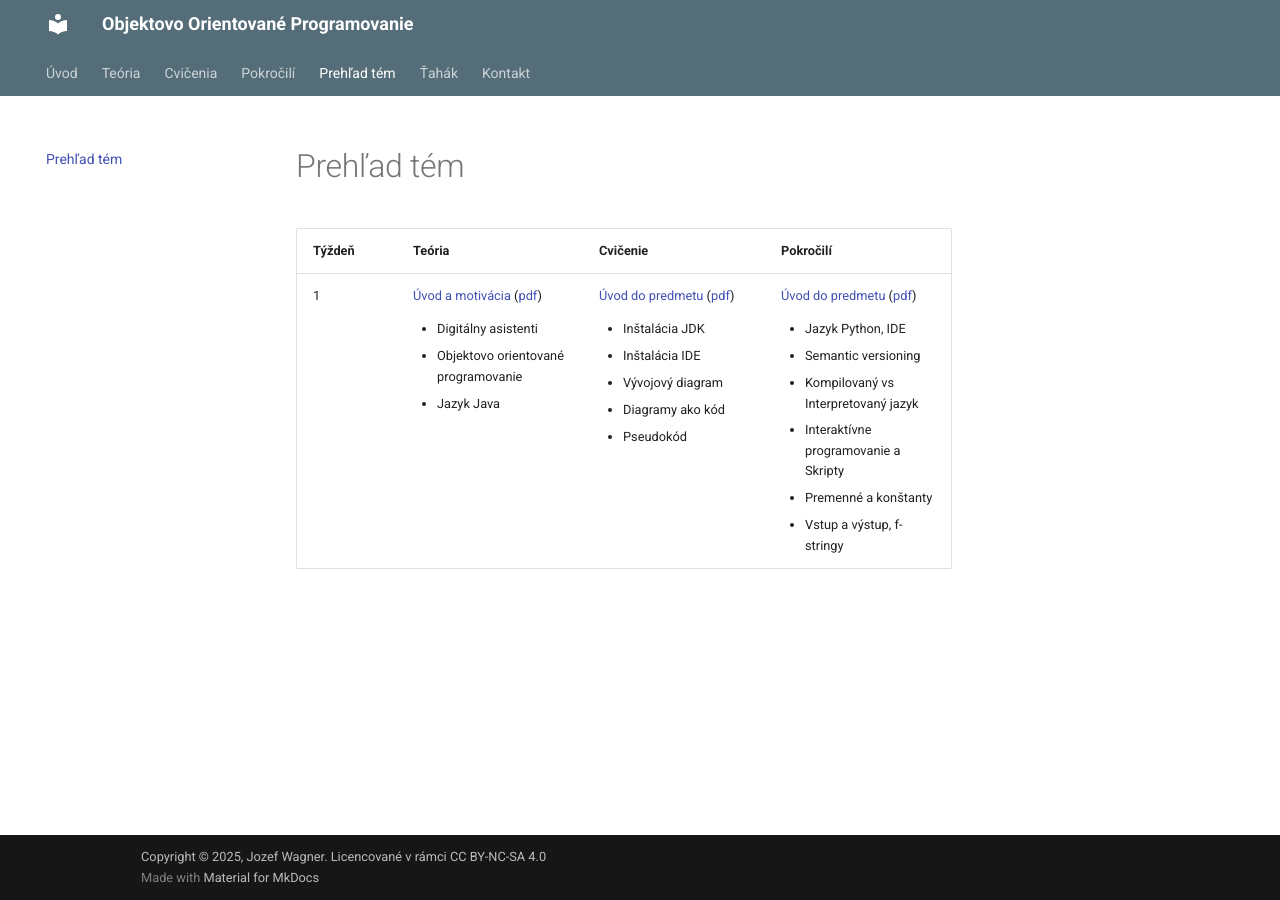
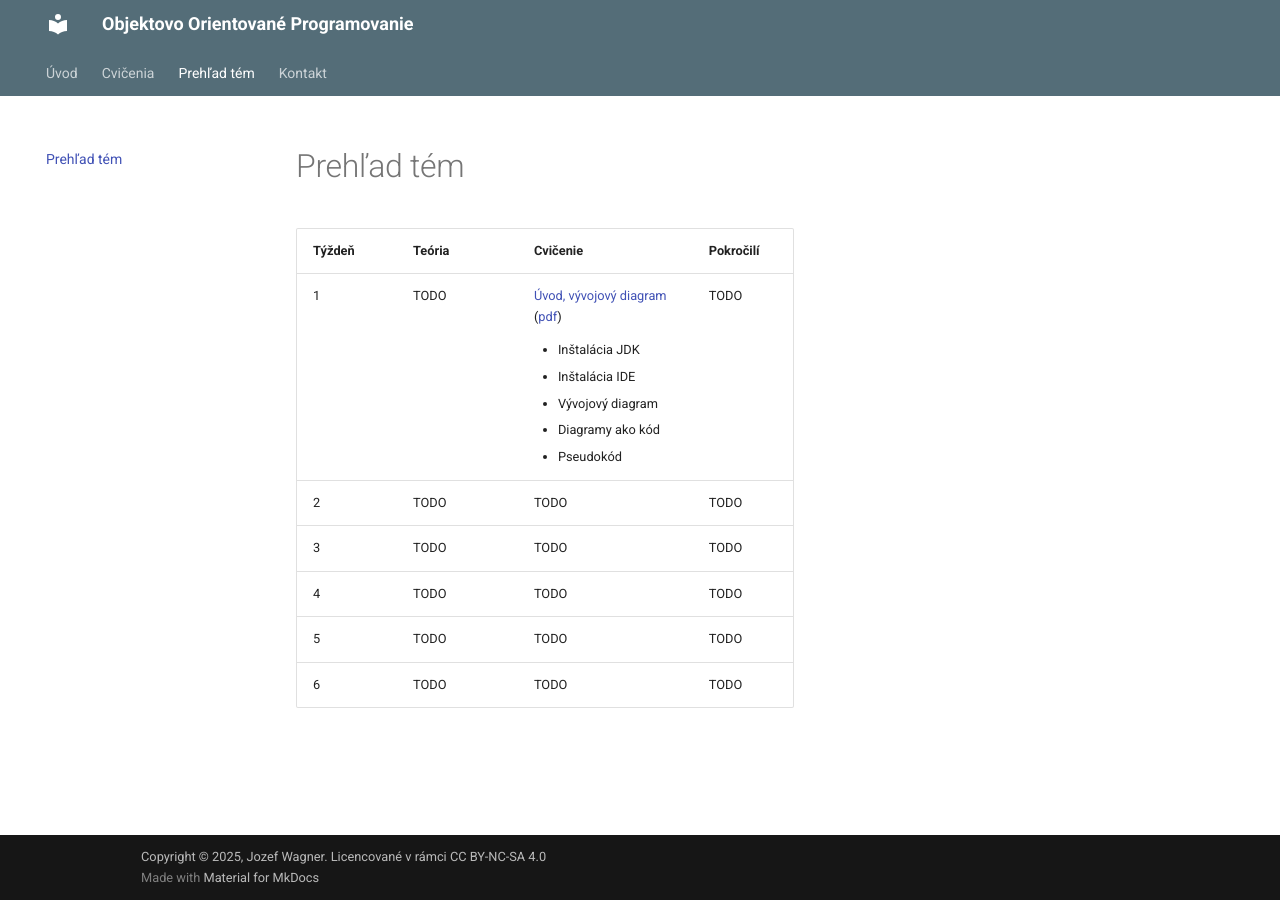
Before and after one commit to wagjo/oop, an MkDocs documentation site: the page built from docs/prehlad.md, in a window 1280 px wide. Built offline with MkDocs 1.6.1 and Material for MkDocs 9.7.7, drawn with Linux system fonts in a browser that asks for light colours.

```diff
--- a/docs/prehlad.md
+++ b/docs/prehlad.md
@@ -12,16 +12,10 @@
 <tbody >
 <tr >
 <td width=10%>1</td>
-<td width=30%>
-<a href="../teoria-3/t01-uvod">Úvod a motivácia</a> (<a href="../assets/t01.pdf">pdf</a>)
-<ul>
-<li>Digitálny asistenti</li>
-<li>Objektovo orientované programovanie</li>
-<li>Jazyk Java</li>
-</ul>
+<td width=30%>TODO
 </td>
-<td width=30%>
-<a href="../cvicenie-3/c01-uvod">Úvod do predmetu</a> (<a href="../assets/c01.pdf">pdf</a>)
+<td width=50%>
+<a href="../cvicenie-3/c01-uvod">Úvod, vývojový diagram</a> (<a href="../assets/c01.pdf">pdf</a>)
 <ul>
 <li>Inštalácia JDK</li>
 <li>Inštalácia IDE</li>
@@ -30,17 +24,38 @@
 <li>Pseudokód</li>
 </ul>
 </td>
-<td width=30%>
-<a href="../pokrocili-3/p01-uvod">Úvod do predmetu</a> (<a href="../assets/p01.pdf">pdf</a>)
-<ul>
-<li>Jazyk Python, IDE</li>
-<li>Semantic versioning</li>
-<li>Kompilovaný vs Interpretovaný jazyk</li>
-<li>Interaktívne programovanie a Skripty</li>
-<li>Premenné a konštanty</li>
-<li>Vstup a výstup, f-stringy</li>
-</ul>
+<td width=30%>TODO
 </td>
+</tr>
+<tr>
+<td width=10%>2</td>
+<td width=30%>TODO</td>
+<td width=50%>TODO</td>
+<td width=30%>TODO</td>
+</tr>
+<tr>
+<td width=10%>3</td>
+<td width=30%>TODO</td>
+<td width=50%>TODO</td>
+<td width=30%>TODO</td>
+</tr>
+<tr>
+<td width=10%>4</td>
+<td width=30%>TODO</td>
+<td width=50%>TODO</td>
+<td width=30%>TODO</td>
+</tr>
+<tr>
+<td width=10%>5</td>
+<td width=30%>TODO</td>
+<td width=50%>TODO</td>
+<td width=30%>TODO</td>
+</tr>
+<tr>
+<td width=10%>6</td>
+<td width=30%>TODO</td>
+<td width=50%>TODO</td>
+<td width=30%>TODO</td>
 </tr>
 </tbody>
 </table>
--- a/mkdocs.yml
+++ b/mkdocs.yml
@@ -5,17 +5,17 @@ plugins:
       manual: true
 nav:
   - Úvod: 'index.md'
-  - Teória:
-    - 1 - Úvod: 'teoria-3/t01-uvod.md'
-    - 2 - Algoritmus, dátové typy a premenné: 'teoria-3/t02-opakovanie.md'
+  #- Teória:
+  #  - 1 - Úvod a motivácia: 'teoria-3/t01-uvod.md'
+  #  - 2 - Algoritmus, dátové typy a premenné: 'teoria-3/t02-opakovanie.md'
   - Cvičenia:
-    - 1 - Úvod: 'cvicenie-3/c01-uvod.md'
-    - 2 - Opakovanie: 'cvicenie-3/c02-opakovanie.md'
-  - Pokročilí:
-    - 1 - Úvod: 'pokrocili-3/p01-uvod.md'
-    - 2 - Opakovanie: 'pokrocili-3/p02-opakovanie.md'
+    - 1 - Úvod, vývojový diagram: 'cvicenie-3/c01-uvod.md'
+  #  - 2 - XXX: 'cvicenie-3/c02-opakovanie.md'
+  #- Pokročilí:
+  #  - 1 - Úvod, premenné, vstup a výstup: 'pokrocili-3/p01-uvod.md'
+  #  - 2 - XXX: 'pokrocili-3/p02-opakovanie.md'
   - Prehľad tém: 'prehlad.md'
-  - Ťahák: 'tahak.md'
+  #- Ťahák: 'tahak.md'
   - Kontakt: 'autor.md'
 copyright: Copyright © 2025, Jozef Wagner. Licencované v rámci <a href="https://creativecommons.org/licenses/by-nc-sa/4.0/">CC BY-NC-SA 4.0</a>
 theme:
```
Also changed, not shown: docs/cvicenie-3/c01-uvod.md (+1 -1 lines), docs/osnovy.md (added, +157 -0 lines), docs/pokrocili-3/p01-uvod.md (+1 -1 lines), docs/prehlad-private.md (added, +107 -0 lines), docs/tahak.md (+2 -0 lines), docs/todo.md (+14 -34 lines).
